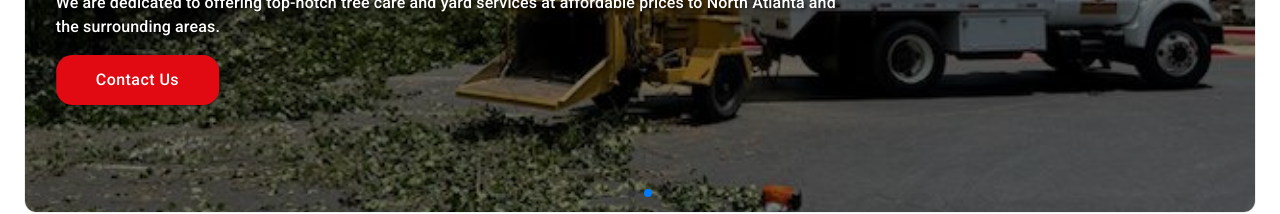
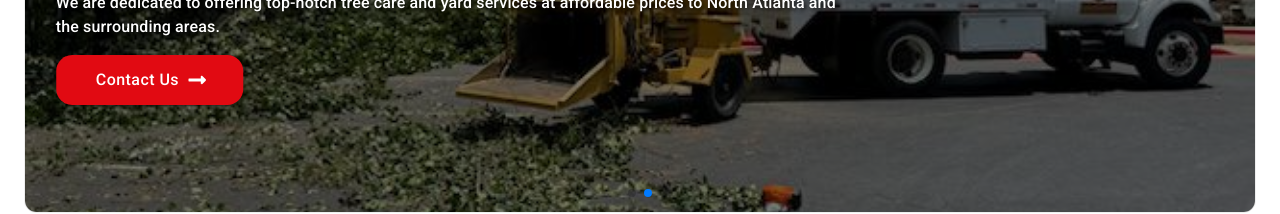
Before and after one commit to erick16-max/Atlanta-Cheap-Tree-Cutting-Website, a Next.js app: page / in a window 1280 px wide. Shown: the part 443-657 px from the top of the page. Built offline with nearby package versions, Linux system fonts and the light colour scheme; grey boxes are pictures that could not be loaded; a web font is replaced by a local one; what @mui/material-nextjs would draw is missing.

Commit message:
added content on hero

```diff
--- a/components/hero/Hero.js
+++ b/components/hero/Hero.js
@@ -5,6 +5,7 @@ import "swiper/css"; // Import Swiper styles
 import "swiper/css/pagination"; // Import Pagination styles
 import "swiper/css/navigation"; // Import Navigation styles
 import { Autoplay, Pagination, Navigation } from "swiper/modules";
+import { FaLongArrowAltRight } from "react-icons/fa";
 
 import HeroImage from "../../public/treecuttingone.jpg";
 import HeroImageTwo from "../../public/treecuttinghero.jpg";
@@ -100,6 +101,8 @@ const HeroSection = () => {
                       mt: 2,
                       fontSize: isSmallScreen ? 14 : 16,
                     }}
+
+                    endIcon={<FaLongArrowAltRight />}
                   >
                     Contact Us
                   </Button>
```
